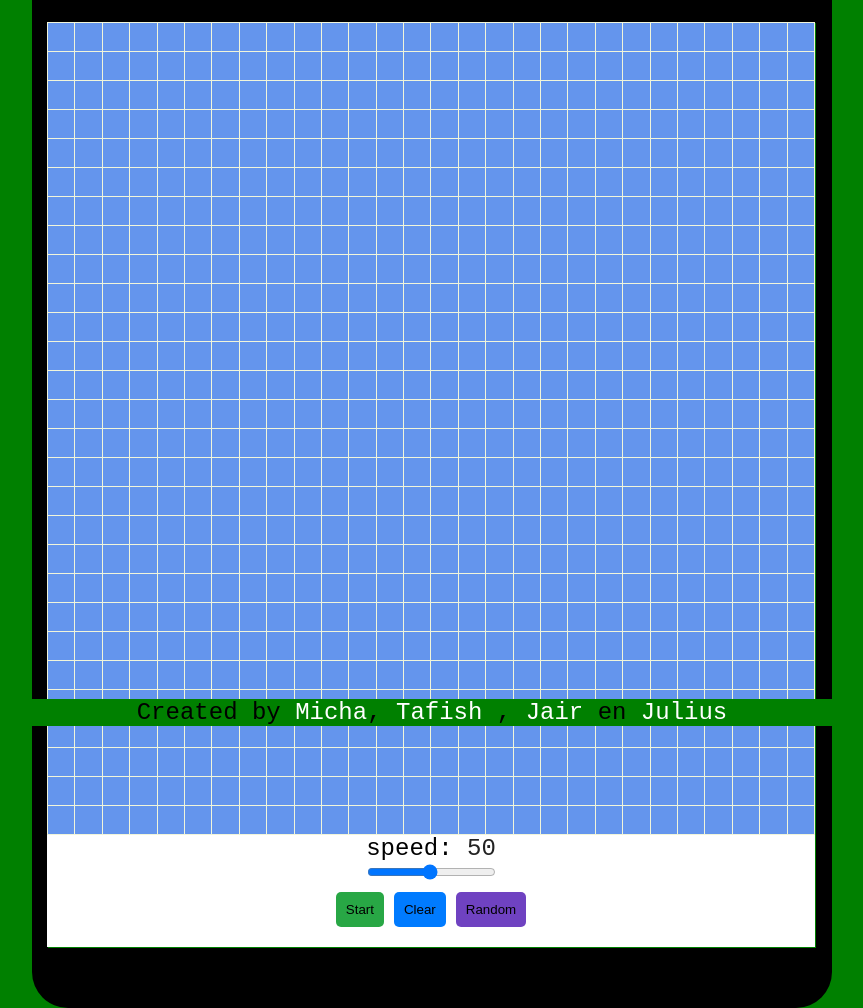
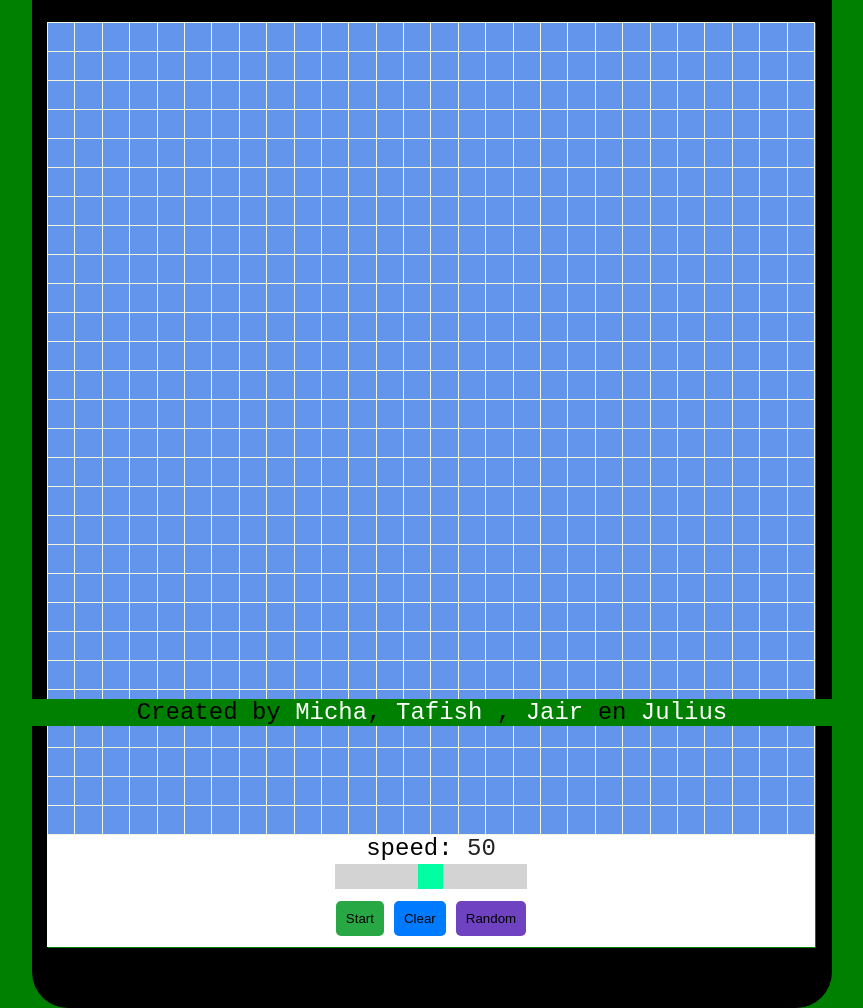
Before and after one commit to Zinho01/Game-of-Life, a plain HTML site: page game-of-life/index.html in a window 1280 px wide. Shown: the part 74-1082 px from the top of the page, without its empty margins (208-1071 px from the left). Drawn offline with Linux system fonts and the light colour scheme.

Commit message:
slider fix

```diff
--- a/game-of-life/index.html
+++ b/game-of-life/index.html
@@ -8,6 +8,7 @@
     <header>
         <h1>The Game of Life</h1>
     </header>
+
     <main>
         <div class="tablet">
             <div class="content">
@@ -18,7 +19,7 @@
                         <label for="slider">
                             <p>speed: <span id="demo"></span></p>
                         </label>
-                        <input type="range" id="slider" min="1" max="100" value="50">
+                        <input type="range" min="1" max="100" value="50" class="slider" id="slider">
                     </div>
                     <div class="buttonsContainer">
                         <button id="start">Start</button>
--- a/game-of-life/life.css
+++ b/game-of-life/life.css
@@ -107,7 +107,7 @@ span {
 
 .slider {
     -webkit-appearance: none;
-    width: 10%;
+    width: 25%;
     height: 25px;
     background: #d3d3d3;
     outline: none;
```
